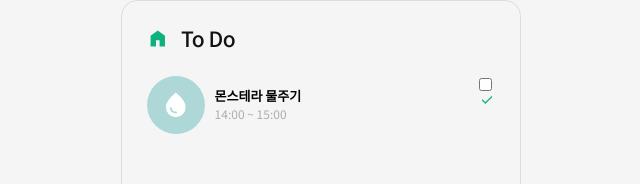
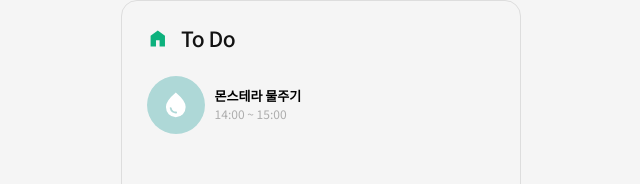
Before and after one commit to annkim7/to-do-app, a React (Create React App) app in the folder to-do-react/: page /list in a window 1280 px wide. Shown: the top 184 px of the page, without its empty margins (319-959 px from the left). Built offline with nearby package versions, Linux system fonts and the light colour scheme; some icons are missing; a web font is replaced by a local one.

Commit message:
#2 list item 체크박스 스타일 추가

```diff
--- a/to-do-react/src/components/Item.js
+++ b/to-do-react/src/components/Item.js
@@ -32,18 +32,23 @@
 `;
 
 const Check = styled.div`
-  position: relative;
+  ${({ theme }) => theme.flexBox("row", "center", "center")}
   grid-area: d;
   color: ${({ theme }) => theme.checkGreen};
-  cursor: pointer;
   input {
-    diplay: block;
+    display: none;
   }
   label {
     height: 100%;
+    cursor: pointer;
   }
-  input:checked + label {
-    ${({ theme }) => theme.flexBox("row", "center", "center")}
+  input + label svg {
+    width: 1rem;
+    height: 100%;
+    opacity: 0;
+  }
+  input:checked + label svg {
+    opacity: 1;
   }
 `;
 
--- a/to-do-react/src/styles/theme.js
+++ b/to-do-react/src/styles/theme.js
@@ -24,4 +24,10 @@
     align-items: ${align};
     justify-content: ${justify};
   `,
+  positionCenter: () => `
+    position:absolute;
+    top: 50%;
+    left: 50%;
+    transform: translate(-50%, -50%);
+  `,
 };
```
